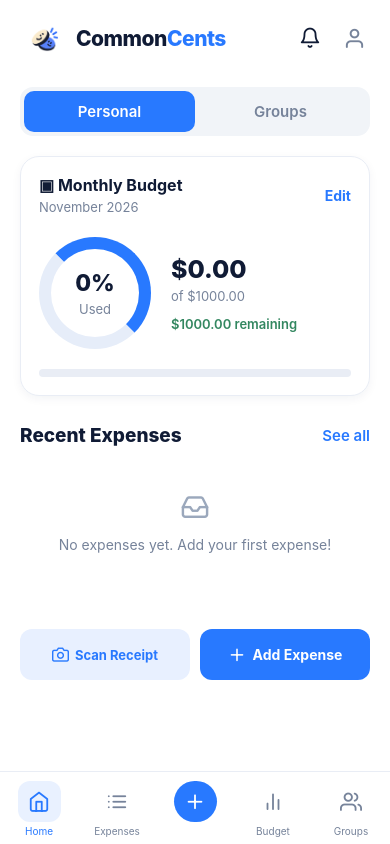
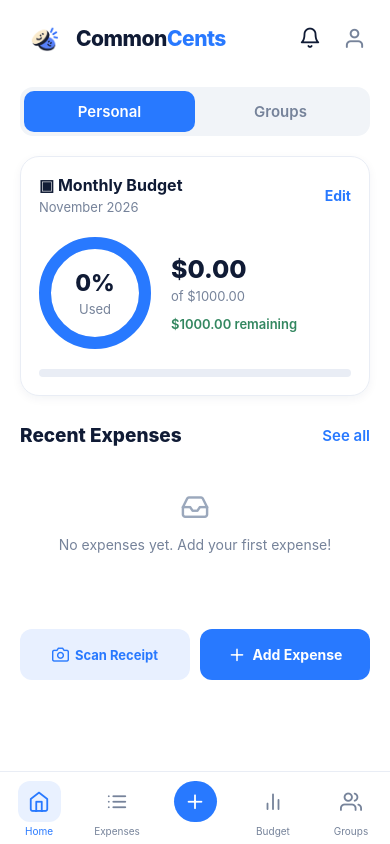
Before and after one commit to shungm/comp7082-project, a React Native app in the folder common-cents/: screen / in a window 390 px wide. Built offline with nearby package versions, Linux system fonts and the light colour scheme.

Commit message:
Add dynamic circular budget progress

```diff
--- a/common-cents/package.json
+++ b/common-cents/package.json
@@ -8,7 +8,8 @@
     "expo-status-bar": "~57.0.1",
     "react": "19.2.3",
     "react-native": "0.86.3",
-    "react-native-safe-area-context": "~5.7.0"
+    "react-native-safe-area-context": "~5.7.0",
+    "react-native-svg": "15.15.4"
   },
   "devDependencies": {
     "@types/react": "~19.2.2",
--- a/common-cents/src/components/BudgetCard.tsx
+++ b/common-cents/src/components/BudgetCard.tsx
@@ -4,6 +4,7 @@ import {
   View, Text, TextInput, Pressable, StyleSheet, Alert,
 } from 'react-native';
 import { BLUE, DARK, GRAY, currency } from '../constants/theme';
+import svg, { Circle, Svg } from 'react-native-svg';
 
 interface BudgetCardProps {
   total: number;
@@ -19,9 +20,18 @@ export const BudgetCard: React.FC<BudgetCardProps> = ({
   const [isEditing, setIsEditing] = useState(false);
   const [budgetInput, setBudgetInput] = useState('');
 
-  const percent = Math.round((total / budget) * 100);
+  const percent = budget > 0
+  ? Math.round((total / budget) * 100)
+  : 0;
+
   const remaining = budget - total;
   const progress = Math.min(100, Math.max(0, percent));
+
+  // Circular progress calculation
+  const radius = 50;
+  const circumference = 2 * Math.PI * radius;
+  const strokeDashoffset = circumference
+    - (1 - progress / 100) * circumference;
 
   const currentMonth = new Date().toLocaleDateString('en-CA', {
     month: 'long',
@@ -106,10 +116,41 @@ export const BudgetCard: React.FC<BudgetCardProps> = ({
       )}
 
       <View style={styles.budgetContent}>
+
         <View style={styles.circle}>
-          <Text style={styles.percentText}>{percent}%</Text>
-          <Text style={styles.subtext}>Used</Text>
+          <Svg width={112} height={112} viewBox="0 0 112 112">
+            {/* Background circle */}
+            <Circle
+              cx={56}
+              cy={56}
+              r={radius}
+              stroke="#E6EDF9"
+              strokeWidth={12}
+              fill="none"
+            />
+
+            {/* Dynamic progress circle */}
+            <Circle
+              cx={56}
+              cy={56}
+              r={radius}
+              stroke={BLUE}
+              strokeWidth={12}
+              fill="none"
+              strokeDasharray={`${circumference} ${circumference}`}
+              strokeDashoffset={strokeDashoffset}
+              rotation={-90}
+              originX={56}
+              originY={56}
+            />
+          </Svg>
+
+          <View style={styles.circleLabel}>
+            <Text style={styles.percentText}>{percent}%</Text>
+            <Text style={styles.subtext}>Used</Text>
+          </View>
         </View>
+
 
         <View style={{ flex: 1, marginLeft: 20 }}>
           <Text style={styles.totalText}>{currency(total)}</Text>
@@ -211,11 +252,15 @@ const styles = StyleSheet.create({
   circle: {
     width: 112,
     height: 112,
-    borderRadius: 56,
-    borderWidth: 12,
-    borderColor: '#E6EDF9',
-    borderTopColor: BLUE,
-    borderRightColor: BLUE,
+    alignItems: 'center',
+    justifyContent: 'center',
+  },
+  circleLabel: {
+    position: 'absolute',
+    top: 0,
+    left: 0,
+    right: 0,
+    bottom: 0,
     alignItems: 'center',
     justifyContent: 'center',
   },
```
Also changed, not shown: 1 other file (tests, documents, lock files or other folders).
